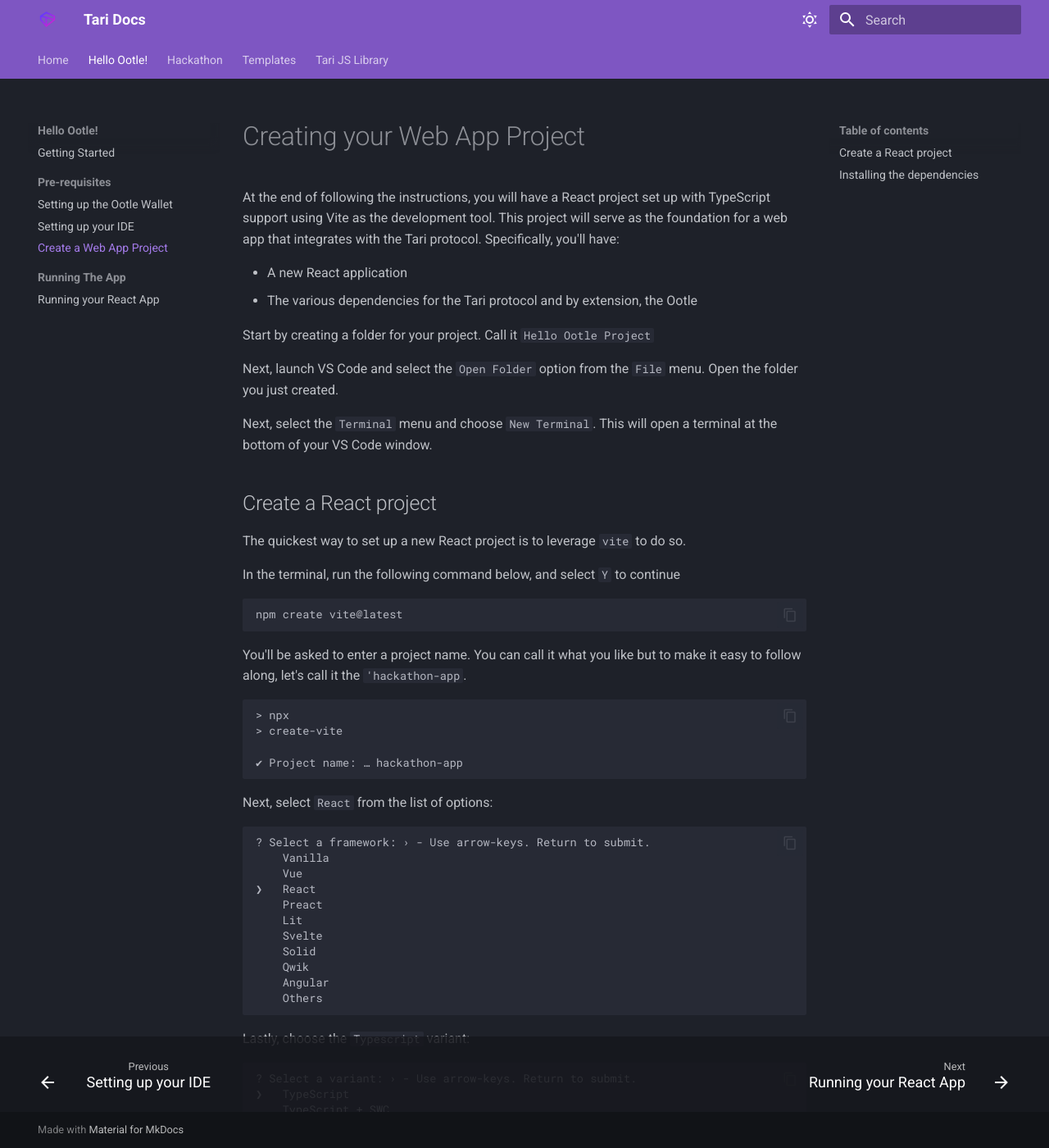
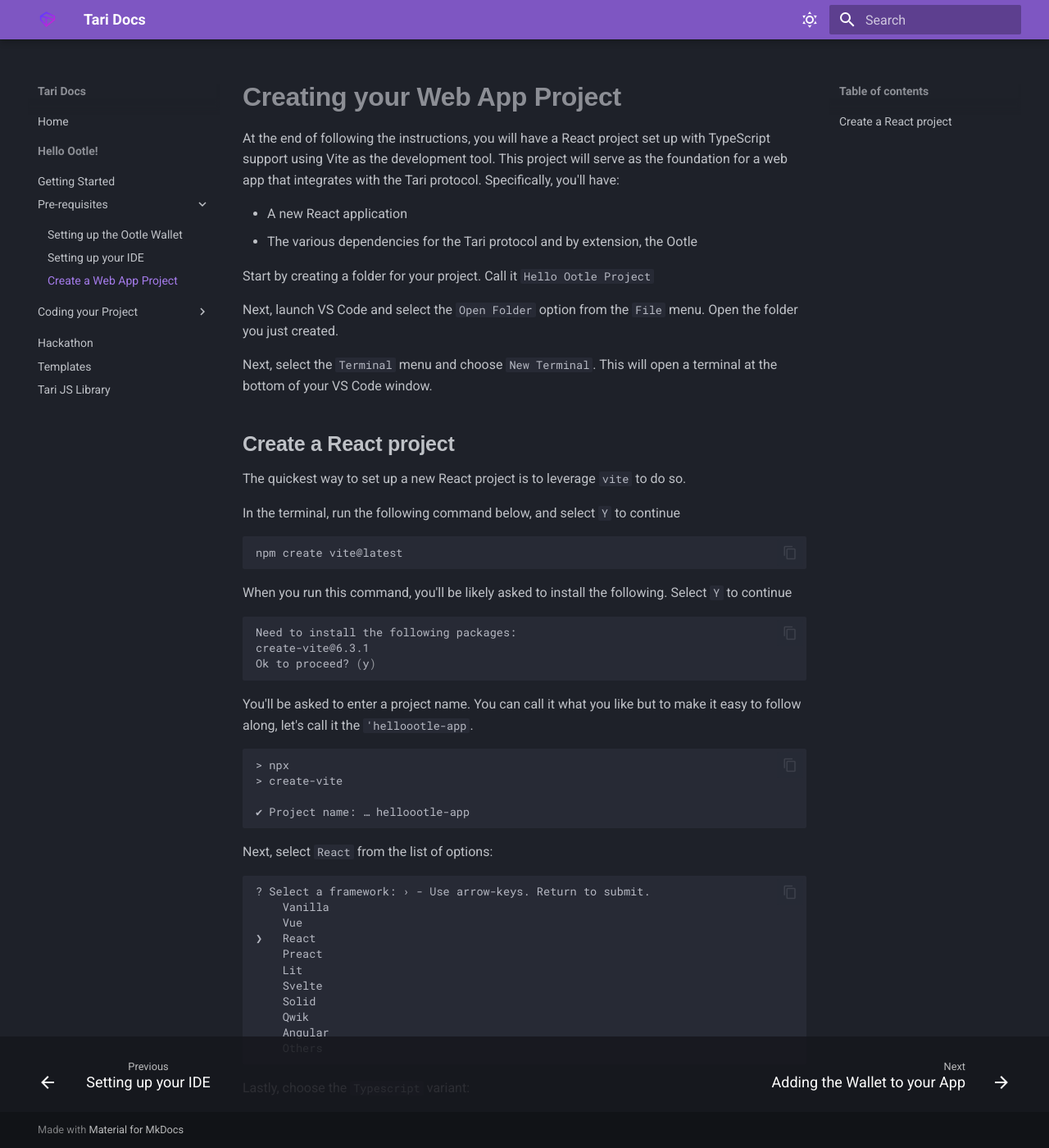
Before and after one commit to tari-project/doc-playground, an MkDocs documentation site: the page built from docs/helloootle/creating-a-basic-web-app.md, in a window 1280 px wide and 1400 px high. Shown: the whole window at 82% size. Built offline with MkDocs 1.6.1 and Material for MkDocs 9.7.7, drawn with Linux system fonts in a browser that asks for light colours; some of the changed text lies outside the part shown.

Commit message:
Fix: commit work

````diff
--- a/docs/helloootle/creating-a-basic-web-app.md
+++ b/docs/helloootle/creating-a-basic-web-app.md
@@ -20,13 +20,21 @@ In the terminal, run the following command below, and select `Y` to continue
 npm create vite@latest
 ```
 
-You'll be asked to enter a project name. You can call it what you like but to make it easy to follow along, let's call it the `'hackathon-app`.
+When you run this command, you'll be likely asked to install the following. Select `Y` to continue
+
+```bash
+Need to install the following packages:
+create-vite@6.3.1
+Ok to proceed? (y)
+```
+
+You'll be asked to enter a project name. You can call it what you like but to make it easy to follow along, let's call it the `'helloootle-app`.
 
 ```bash
 > npx
 > create-vite
 
-✔ Project name: … hackathon-app
+✔ Project name: … helloootle-app
 ```
 Next, select `React` from the list of options:
 
@@ -55,6 +63,30 @@ Lastly, choose the `Typescript` variant:
     React Router v7 ↗
 ```
 
+Once this is done, you'll be instructed to enter the following commands. Do so in the same terminal:
+
+```bash
+  cd latest
+  npm install
+  npm run dev
+  ```
+
+The above will install all the necessary dependencies and then run the template Vite + React application. When running the application, you'll see the following message:
+
+```bash
+  VITE v6.2.1  ready in 123 ms
+
+  ➜  Local:   http://localhost:5173/
+  ➜  Network: use --host to expose
+  ➜  press h + enter to show help
+  ```
+
+The `localhost:port` address indicates that you have the app running locally at that address. Entering the address in your browser will open up the stock app. You'll see something equivalent to the below:
+
+You can view the project and its associated files on the left-hand side of VS Code
+
+We'll be modifying this app to get your Hello Ootle app up and running. For now, you can proceed to the next step.
+
 ## Installing the dependencies
 
 Next, you're going to want to update your `package.json` file in the project to include the following items under the `dependencies` section.
--- a/docs/stylesheets/extra.css
+++ b/docs/stylesheets/extra.css
@@ -27,3 +27,25 @@ code {
     color: white;              /* White text */
     padding: 0.2em 0.4em;      /* Optional: add some padding to make it stand out */
     border-radius: 4px;        /* Optional: rounded corners for a softer look */
+}
+
+/* Adjust spacing between navigation items when collapsed */
+.md-nav .md-nav__list {
+    padding-top: 10px; /* Add top padding to the entire list */
+}
+
+.md-nav .md-nav__item {
+    margin-bottom: 10px;  /* Add space between each navigation item */
+}
+
+/* Reduce space between headings and normal text */
+.md-content h1, .md-content h2, .md-content h3, .md-content h4, .md-content h5, .md-content h6 {
+    font-weight: bold;
+    font-family: 'Arial Bold', sans-serif;
+    margin-bottom: 0.5em !important; /* Force this with !important */
+}
+
+/* Optionally reduce space between paragraphs and headings */
+.md-content p {
+    margin-top: 0.5em !important; /* Add !important to ensure it takes precedence */
+}
--- a/mkdocs.yml
+++ b/mkdocs.yml
@@ -9,8 +9,8 @@ nav:
     - Setting up the Ootle Wallet: helloootle/setting-up-ootle-wallet.md
     - Setting up your IDE: helloootle/setting-up-ide-environment.md
     - Create a Web App Project: helloootle/creating-a-basic-web-app.md
-  - Running The App:
-    - Running your React App: helloootle/running-react-app.md
+  - Coding your Project:
+    - Adding the Wallet to your App: helloootle/adding-your-wallet.md
 
 
 - Hackathon: hackathon.md
@@ -47,7 +47,7 @@ theme:
     - navigation.footer
     - navigation.indexes
     - navigation.sections
-    - navigation.tabs
+#    - navigation.tabs
     - navigation.top
     - navigation.tracking
     - search.highlight
````
Also changed, not shown: docs/helloootle/adding-your-wallet.md (added, +1 -0 lines), docs/helloootle/running-react-app.md (deleted, +0 -1 lines), docs/helloootle/setting-up-ide-environment.md (+26 -0 lines).
